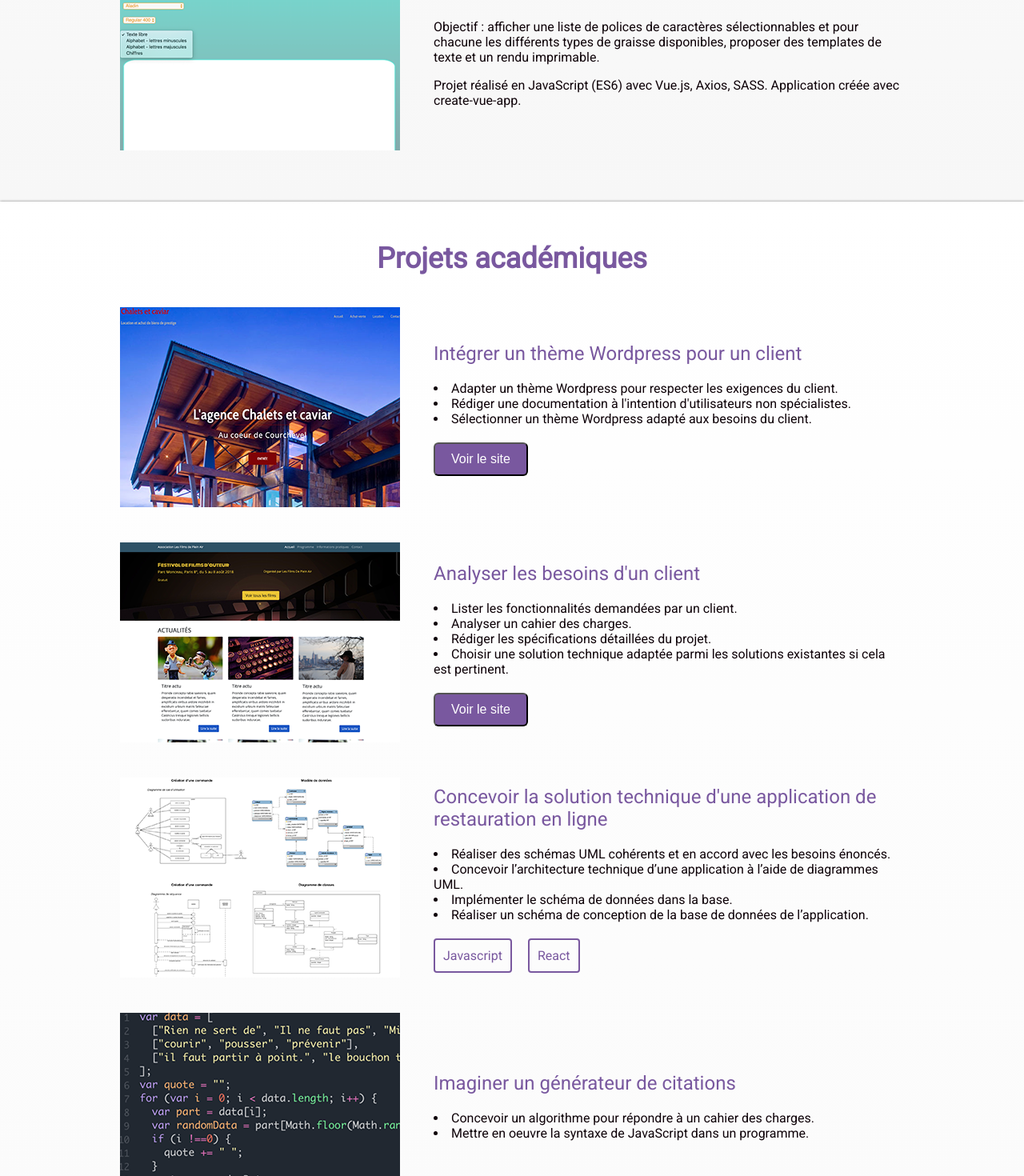
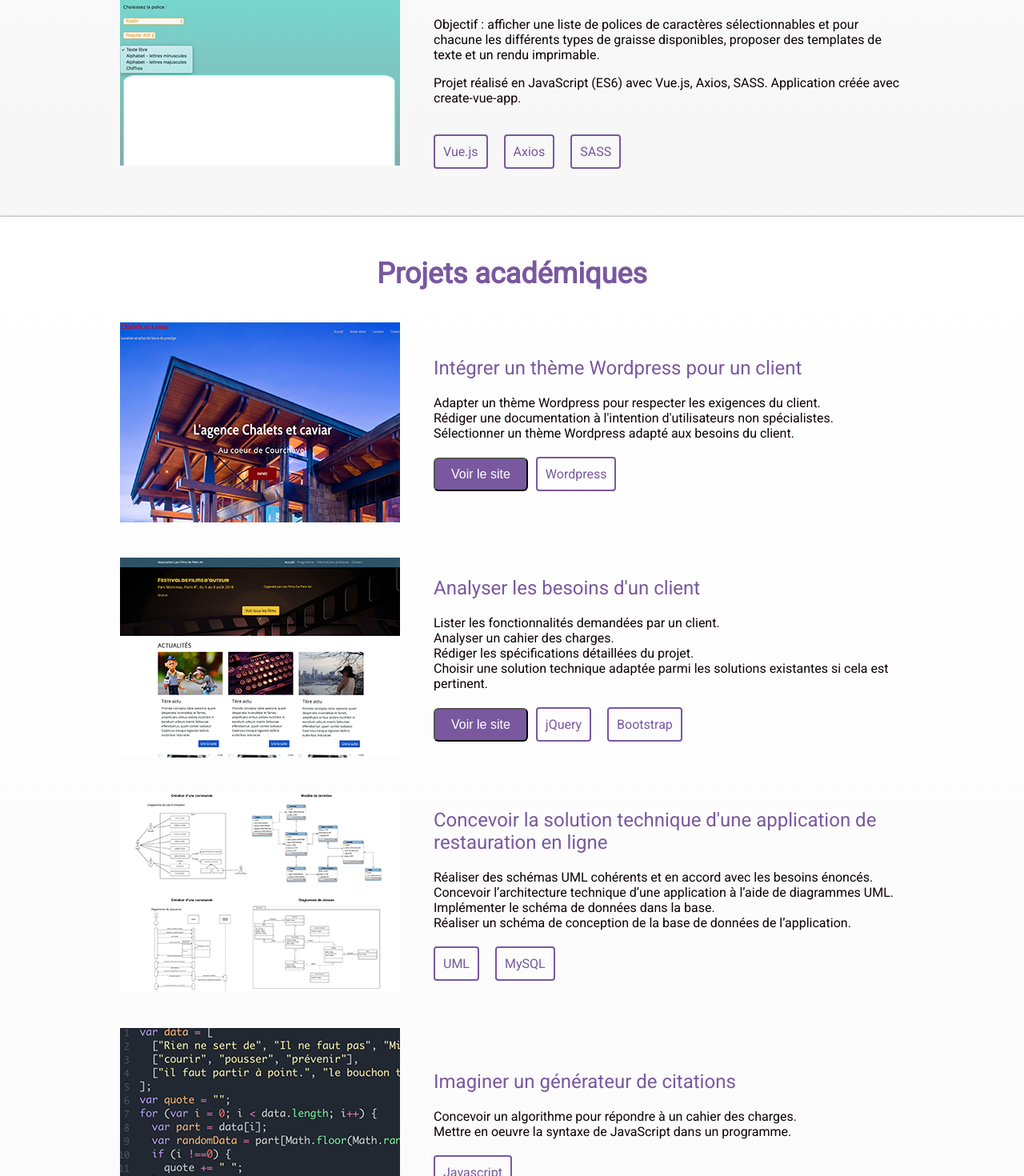
Before and after one commit to Lililalilou/my-portfolio, a React (Create React App) app: page / in a window 1280 px wide. Shown: the part 1962-3432 px from the top of the page at 80% size. Built offline with nearby package versions, Linux system fonts and the light colour scheme.

Commit message:
Data modified

```diff
--- a/src/Card.scss
+++ b/src/Card.scss
@@ -27,6 +27,7 @@
   &__content {
     color: $color-dark;
     margin: $spacing-medium 0;
+    list-style: none;
   }
 
   &__options {
--- a/src/data.js
+++ b/src/data.js
@@ -27,7 +27,7 @@ export default {
             alt: "Page d'accueil du site de l'association.",
           },
           content: "Pour l’association sportive Teamfitness (95), l’objectif était de proposer plusieurs conventions sportives (série de plusieurs sessions de cours collectifs) dans l’année, accessibles au plus grand nombre de passionnés et avec des cours/prestations de qualité. La communication autour de chaque événement était essentielle. Il fallait également assurer pour le jour J toute la logistique et l’accueil des participants. Après chaque convention, l'équipe réalisait un feedback, avec remerciements et publications de photos et vidéos. Le nombre de participants n’a jamais cessé de grandir durant les trois ans de cette aventure. \nAu cours de cette expérience, j’ai acquis la connaissance d'outils comme Photoshop. Ce que j’ai su faire : créer un logo pour l’association, une maquette pour un site, réaliser des flyers, diffuser sur les réseaux sociaux des montages photos/vidéos.",
-          labels: ["HTML", "CSS"],
+          labels: ["HTML", "CSS", "Photoshop",],
         },
         {
           title: "Adaptation d'un player en flash",
@@ -45,6 +45,7 @@ export default {
             alt: "Zoom sur la grille du jeu.",
           },
           content: "Objectif : afficher et mettre à jour une grille d'éléments de couleurs différentes, pouvoir réaliser des combinaisons d'éléments avec des échanges de cases, délimités par des règles simples de jeu et pouvoir comptabiliser des points en fonction des types de combinaisons. \nProjet réalisé en JavaScript (ES6) avec Vue.js . Application créée avec create-vue-app.",
+          labels: ["Vue.js",],
         },
         {
           title: "Développement d'une application de lettering",
@@ -53,6 +54,7 @@ export default {
             alt: "Capture d'écran de l'application.",
           },
           content: "Objectif : afficher une liste de polices de caractères sélectionnables et pour chacune les différents types de graisse disponibles, proposer des templates de texte et un rendu imprimable. \nProjet réalisé en JavaScript (ES6) avec Vue.js, Axios, SASS. Application créée avec create-vue-app.",
+          labels: ["Vue.js", "Axios", "SASS",],
         },
       ],
     },
@@ -75,6 +77,7 @@ export default {
             "Rédiger une documentation à l'intention d'utilisateurs non spécialistes.",
             "Sélectionner un thème Wordpress adapté aux besoins du client.",
           ],
+          labels: ["Wordpress",],
         },
         {
           title: "Analyser les besoins d'un client",
@@ -92,6 +95,7 @@ export default {
             "Rédiger les spécifications détaillées du projet.",
             "Choisir une solution technique adaptée parmi les solutions existantes si cela est pertinent.",
           ],
+          labels: ["jQuery", "Bootstrap",],
         },
         {
           title: "Concevoir la solution technique d'une application de restauration en ligne",
@@ -105,7 +109,7 @@ export default {
             "Implémenter le schéma de données dans la base.",
             "Réaliser un schéma de conception de la base de données de l’application.",
           ],
-          labels: ["Javascript", "React"],
+          labels: ["UML", "MySQL"],
         },
         {
           title: "Imaginer un générateur de citations",
@@ -117,6 +121,7 @@ export default {
             "Concevoir un algorithme pour répondre à un cahier des charges.",
             "Mettre en oeuvre la syntaxe de JavaScript dans un programme.",
           ],
+          labels: ["Javascript",],
         },
         {
           title: "Créez un jeu de plateau tour par tour en JS",
@@ -133,6 +138,7 @@ export default {
             "Développer une application JavaScript orientée objet.",
             "Mettre en oeuvre la bibliothèque jQuery dans une application web.",
           ],
+          labels: ["Javascript",],
         },
         {
           title: "Lancer mon propre site d'avis de restaurants",
@@ -144,6 +150,7 @@ export default {
             "Développer une application JavaScript complète en respectant un cahier des charges.",
             "Utiliser une API externe en JavaScript.",
           ],
+          labels: ["Javascript",],
         },
         {
           title: "Reprendre et améliorer un projet existant",
@@ -156,6 +163,7 @@ export default {
             "Optimiser les performances d'un projet à l'aide des DevTools.",
             "Reprendre en main un projet JavaScript existant.",
           ],
+          labels: ["DevTools",],
         },
         {
           title: "Construire une veille technologique",
@@ -276,21 +284,24 @@ export default {
           subsections: [
             {
               title: "Général",
-              list: ["Réaliser un cahier des charges.", ],
+              list: [
+                "Scrum et Kanban chez Salesforce.",
+                "Ecosystème Salesforce.",
+                "Stratégies de l'allié de l’égalité",
+            ],
             },
             {
               title: "Apex",
               list: [
-                "Gestion du code avec Git et GitHub.",
-                "Analyse logicielle avec UML.",
+                "Concepts Apex et manipulation de données.",
+                "Bases de la Developer Console.",
               ],
             },
             {
               title: "Intégration",
               list: [
-                "Conception de site web avec HTML5 et CSS3, avec PHP et MySQL.",
-                "Les solutions CMS, notamment WordPress.",
-                "Intégration de maquettes.",
+                "Concepts de base du développement de la plate-forme.",
+                "Avantages du développement avec des APIs.",
               ],
             },
           ],
```
